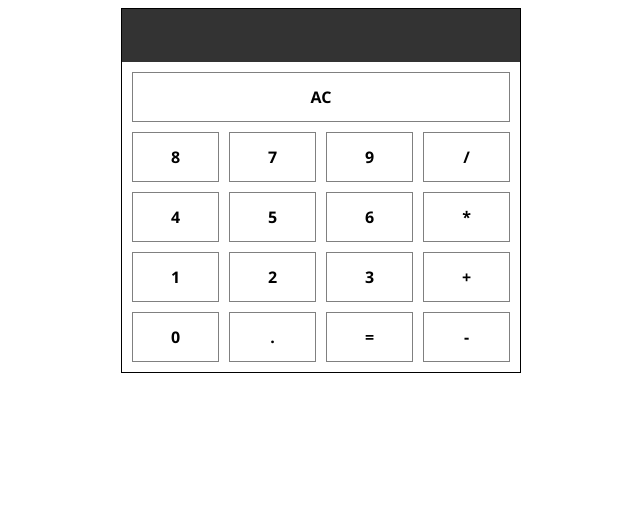
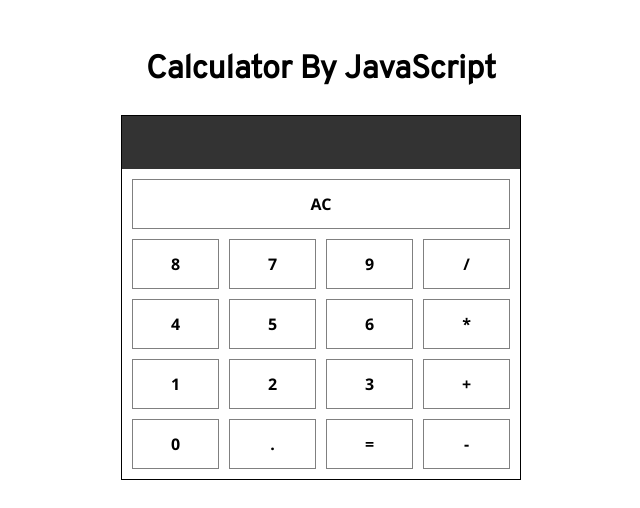
Before and after one commit to Moohaammed/calculator, a plain HTML site: page index.html in a window 1280 px wide. Shown: the whole page, without its empty margins (319-959 px from the left). Drawn offline with Linux system fonts and the light colour scheme.

Commit message:
added a header line to the app

```diff
--- a/css/style.css
+++ b/css/style.css
@@ -2,6 +2,13 @@
     box-sizing: border-box;
     font-weight: bold;
     font-family: 'Segoe UI', Tahoma, Geneva, Verdana, sans-serif;
+}
+
+.header h1 {
+    text-align: center;
+    margin-top: 50px;
+    margin-bottom: 25px;
+    font-family: 'Overpass';
 }
 
 .container{
--- a/index.html
+++ b/index.html
@@ -5,8 +5,10 @@
     <title>Calculator</title>
     <link rel="stylesheet" href="css/style.css">
     <link rel="shortcut icon" href="imgs/favicon.png">
+    <link href="https://fonts.googleapis.com/css?family=Overpass&display=swap" rel="stylesheet">
 </head>
 <body>
+    <div class="header"><h1>Calculator By JavaScript</h1></div>
     <div class="container">
         <div class="result-container">
             <div class="first-operand" data-first-operand></div>
```
